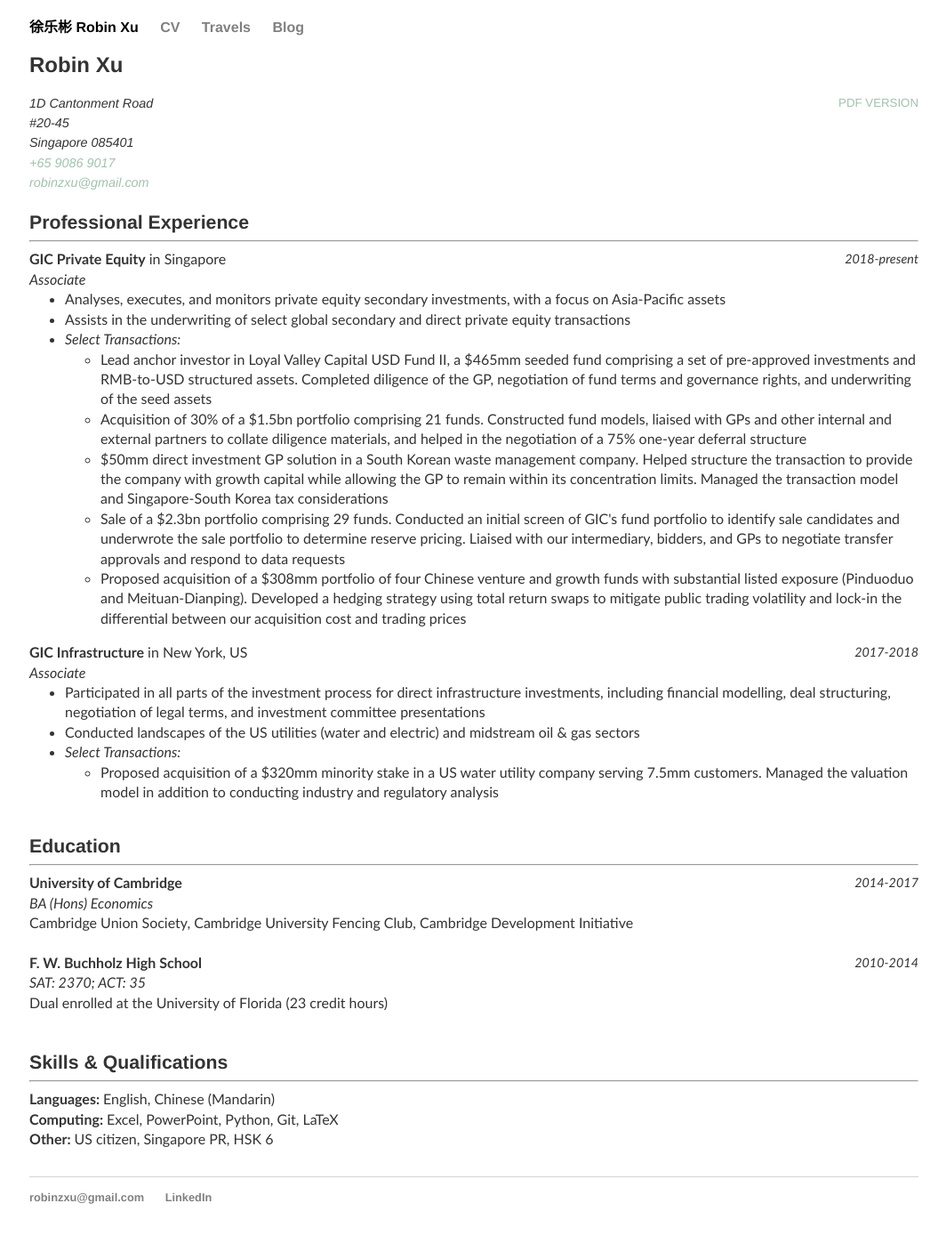
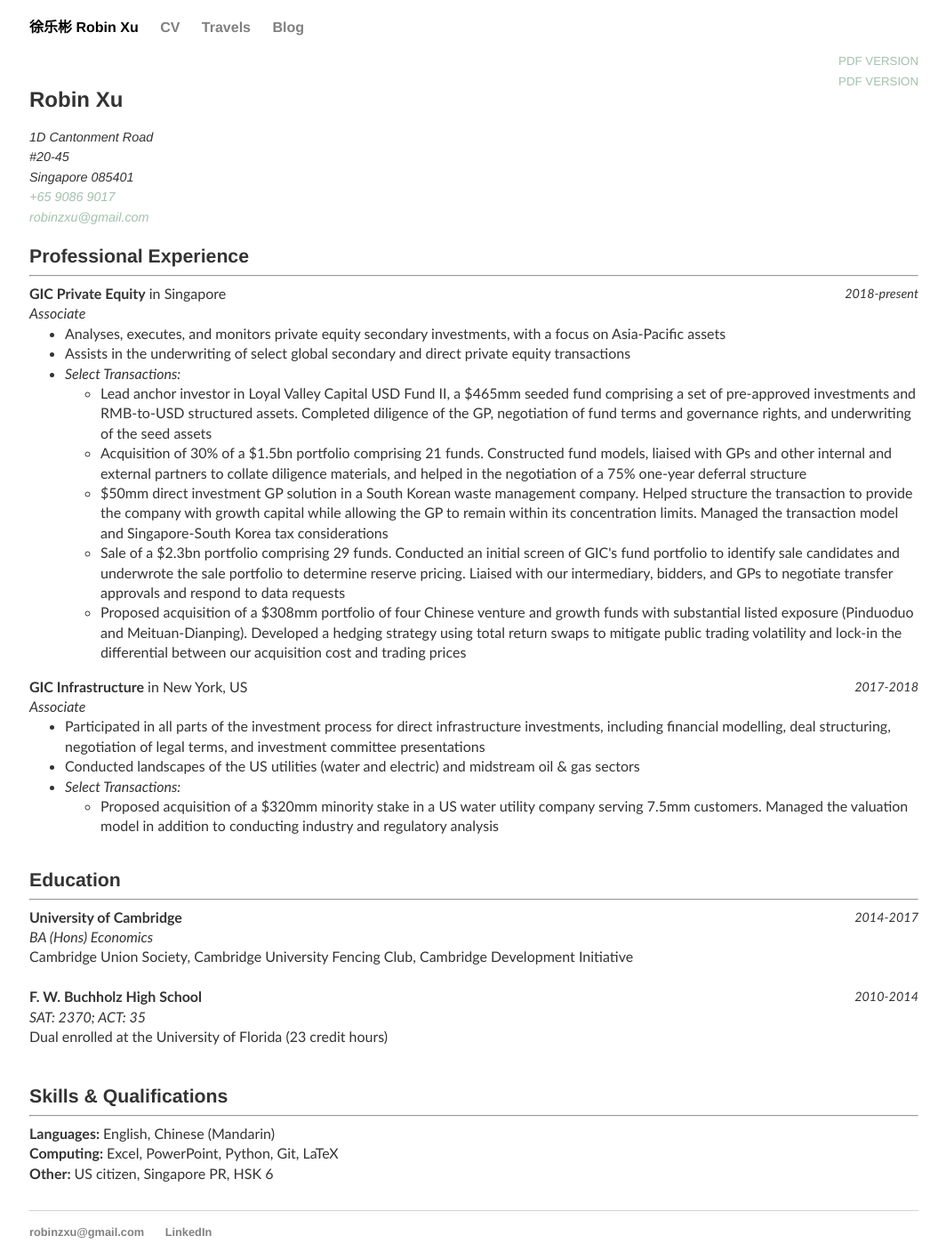
Before and after one commit to robinzxu/robinzxu.github.io, a Jekyll site: the page built from cv/index.html, in a window 1280 px wide. Shown: the whole page at 89% size, without its empty margins (107-1171 px from the left). Built offline with Jekyll 4.4.1, drawn with Linux system fonts in a browser that asks for light colours; before the commit the page ends 1378 px from its top, so only the background shows below that.

Commit message:
Update index.html

```diff
--- a/cv/index.html
+++ b/cv/index.html
@@ -5,9 +5,10 @@
 
 <div class="cv">
 
+<a style="float:right;" target="_blank" rel="noopener noreferrer" href="Robin Xu - CV (October 20).pdf" class="download" title="PDF Version">PDF Version</a><br>
+<a style="float:right;" target="_blank" rel="noopener noreferrer" href="Robin Xu - CV (October 20).pdf" class="download" title="PDF Version">PDF Version</a>
+
 <h2>Robin Xu</h2>
-
-<a style="float:right;" target="_blank" rel="noopener noreferrer" href="Robin Xu - CV (October 20).pdf" class="download" title="PDF Version">PDF Version</a>
 
 <address style="font-size: 0.9em">
 	1D Cantonment Road<br>
```
